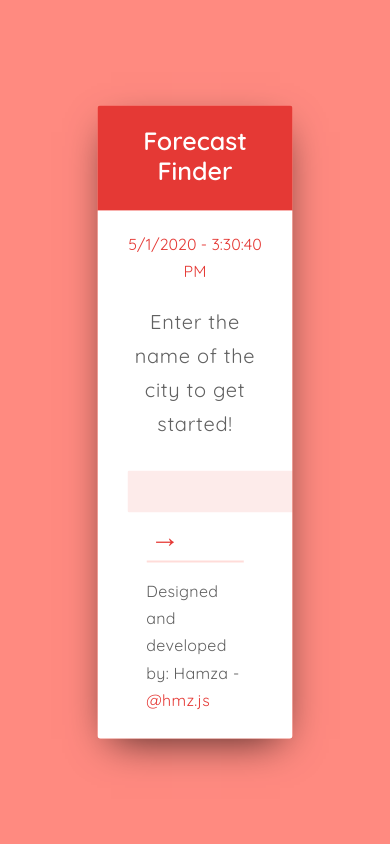
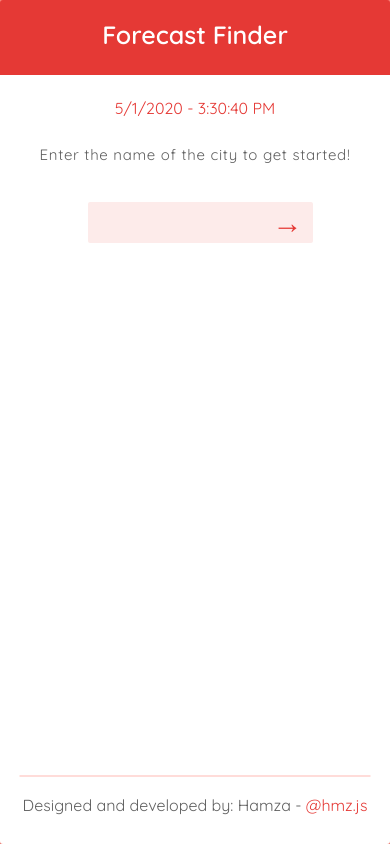
Before and after one commit to hamza-mirza/weather-app-hooks, a React (Create React App) app: page / in a window 390 px wide. Built offline with nearby package versions, Linux system fonts and the light colour scheme.

Commit message:
responsive styling added.

```diff
--- /dev/null
+++ b/src/styles/misc/_mixins.scss
@@ -0,0 +1,16 @@
+@mixin respond($breakpoint) {
+  @if $breakpoint == smallPhone {
+    @media (max-width: 400px) { @content }
+  }
+  @if $breakpoint == largePhone {
+    @media (max-width: 600px) { @content }
+  }
+
+  @if $breakpoint == tablet {
+    @media (max-width: 768px) { @content }
+  }
+
+  @if $breakpoint == largeTablet {
+    @media (max-width: 1024px) { @content }
+  }
+}
--- a/src/styles/modules/_footer.scss
+++ b/src/styles/modules/_footer.scss
@@ -3,7 +3,12 @@
   bottom: 0;
   padding: 1.5rem 0;
   left: 50%;
+  text-align: center;
   transform: translateX(-50%);
   border-top: solid 2px rgba($colour-1, 0.3);
   letter-spacing: 0.3px;
+  @include respond(largePhone) {
+    letter-spacing: 0;
+    width: 90%;
+  }
 }
--- a/src/styles/modules/_main.scss
+++ b/src/styles/modules/_main.scss
@@ -9,4 +9,16 @@
   transform: translate(-50%, -50%);
   border-radius: 3px;
   overflow: hidden;
+  @include respond(largeTablet) {
+    height: 50vh;
+    width: 80%;
+  }
+  @include respond(tablet) {
+    height: 50vh;
+    width: 95%;
+  }
+  @include respond(largePhone) {
+    height: 100vh;
+    width: 100%;
+  }
 }
--- a/src/styles/modules/_tagline.scss
+++ b/src/styles/modules/_tagline.scss
@@ -4,4 +4,7 @@
   text-align: center;
   margin-top: 2rem;
   letter-spacing: 0.7px;
+  @include respond(largePhone) {
+    font-size: 1.5rem;
+  }
 }
--- a/src/styles/modules/_weather-data.scss
+++ b/src/styles/modules/_weather-data.scss
@@ -11,10 +11,19 @@
     align-items: center;
     justify-content: center;
     margin-top: 5rem;
+    @include respond(tablet) {
+      margin-top: 2rem;
+    }
+    @include respond(largePhone) {
+      margin-top: 4rem;
+    }
   }
 
   &__property {
     margin: 0 3rem;
+    @include respond(smallPhone) {
+      margin: 0 2rem;
+    }
   }
 
   &__title {
@@ -28,5 +37,8 @@
     color: $colour-2;
     font-size: 4rem;
     line-height: 0.6;
+    @include respond(smallPhone) {
+      font-size: 3rem;
+    }
   }
 }
--- a/src/styles/styles.scss
+++ b/src/styles/styles.scss
@@ -1,5 +1,6 @@
 @import "./base/_variables";
 @import "./base/global";
+@import "./misc/mixins";
 
 @import "./modules/wrapper";
 @import "./modules/main";
```
